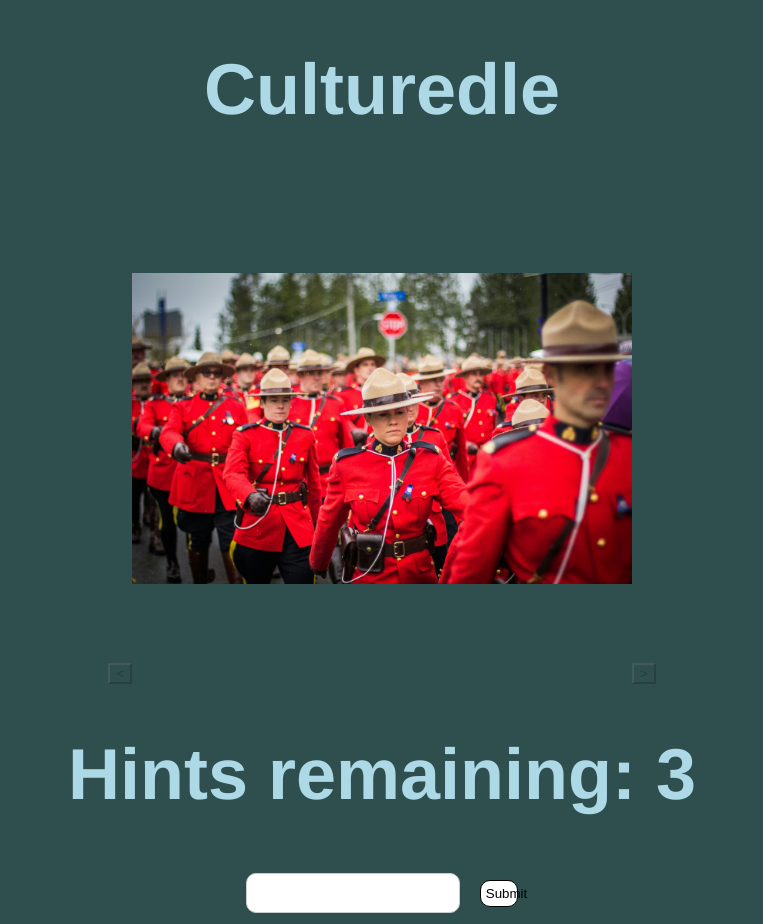
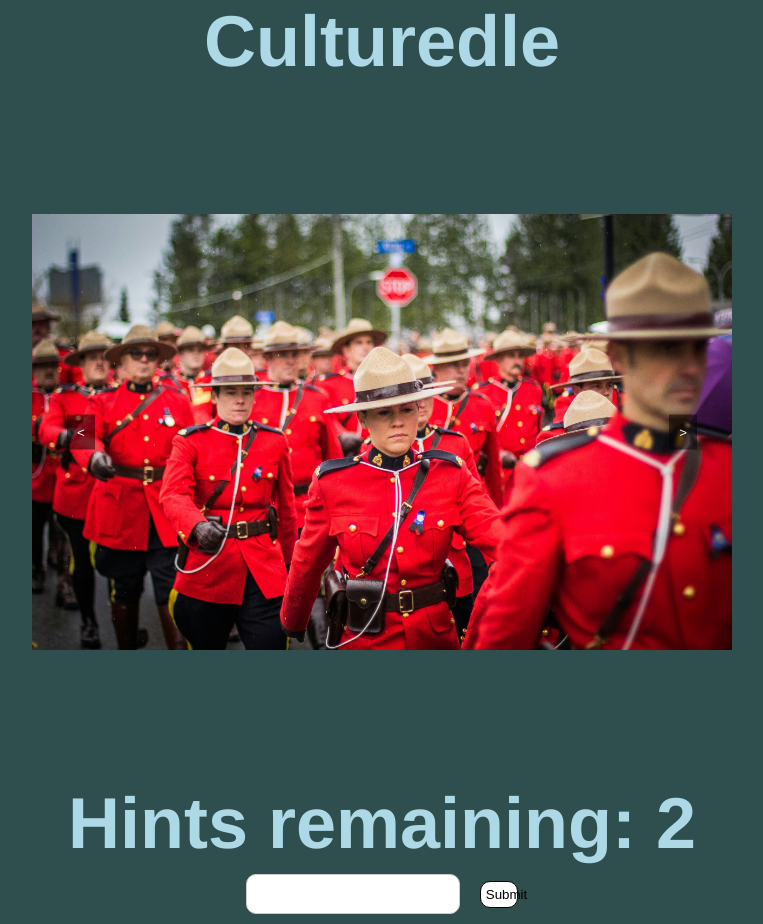
Before and after one commit to jackychen8173/Culturedle, a React (Create React App) app in the folder my-app/: page / in a window 1280 px wide. Shown: the whole page, without its empty margins (258-1021 px from the left). Built offline with nearby package versions, Linux system fonts and the light colour scheme.

Commit message:
made changes to arrows, got hidden images and image reveals to work

```diff
--- a/my-app/src/App.css
+++ b/my-app/src/App.css
@@ -1,5 +1,7 @@
 * {
   background-color: darkslategray;
+  margin: 0;
+  padding: 0;
 }
 
 .App {
@@ -12,10 +14,38 @@ h1 {
   color: lightblue;
 }
 
+.carousel-container {
+  position: relative;
+  margin: 0 auto;
+  padding: 0;
+  width: 700px;
+  height: 700px;
+}
+
 .carousel-image {
-  width: 500px;
-  height: 500px;
+  width: 100%;
+  height: 100%;
   object-fit: contain;
+}
+
+.arrow {
+  position: absolute;
+  top: 50%; /* Position the arrows vertically in the middle */
+  transform: translateY(-50%); /* Center the arrow vertically */
+  background-color: rgba(0, 0, 0, 0.5); /* Semi-transparent background */
+  color: white;
+  border: none;
+  padding: 10px;
+  cursor: pointer;
+  z-index: 10;
+}
+
+.left-arrow {
+  left: 5%; /* Adjust the distance from the left side */
+}
+
+.right-arrow {
+  right: 5%; /* Adjust the distance from the right side */
 }
 
 .input-field {
--- a/my-app/src/App.js
+++ b/my-app/src/App.js
@@ -7,7 +7,7 @@ import React, { useState } from 'react';
 
 
 function App() {
-  const [hintsRemaining, setHintsRemaining] = useState(3);
+  const [hintsRemaining, setHintsRemaining] = useState(2);
   const [playerWin, setPlayerWin] = useState(false);
 
   const decrementHints = () => {
--- a/my-app/src/components/MainPage.js
+++ b/my-app/src/components/MainPage.js
@@ -21,8 +21,11 @@ function MainPage({ hintsRemaining, decrementHints, setPlayerWin }) {
       setPlayerWin(true);
     } else {
       decrementHints();
-      setImagesRevealed((prev) => Math.min(prev + 1, images.length));
-      setCurrentIndex(() => Math.min(imagesRevealed - 1, images.length));
+      setImagesRevealed((prev) => {
+        const newRevealed = Math.min(prev + 1, images.length); // Calculate the new revealed count
+        setCurrentIndex(newRevealed - 1); // Update currentIndex to the most recently revealed image
+        return newRevealed;
+      });
     }
   };
 
@@ -44,7 +47,7 @@ function MainPage({ hintsRemaining, decrementHints, setPlayerWin }) {
     <div className="MainPage">
       <div className="Hints">
         <div className="carousel-container">
-          <button className="arrow left-arrow" onClick={handlePreviousImage} disabled={imagesRevealed <= 1}>
+          <button className="arrow left-arrow" onClick={handlePreviousImage} disabled={currentIndex == 0}>
             &lt; {/* Left arrow symbol */}
           </button>
           <img
```
